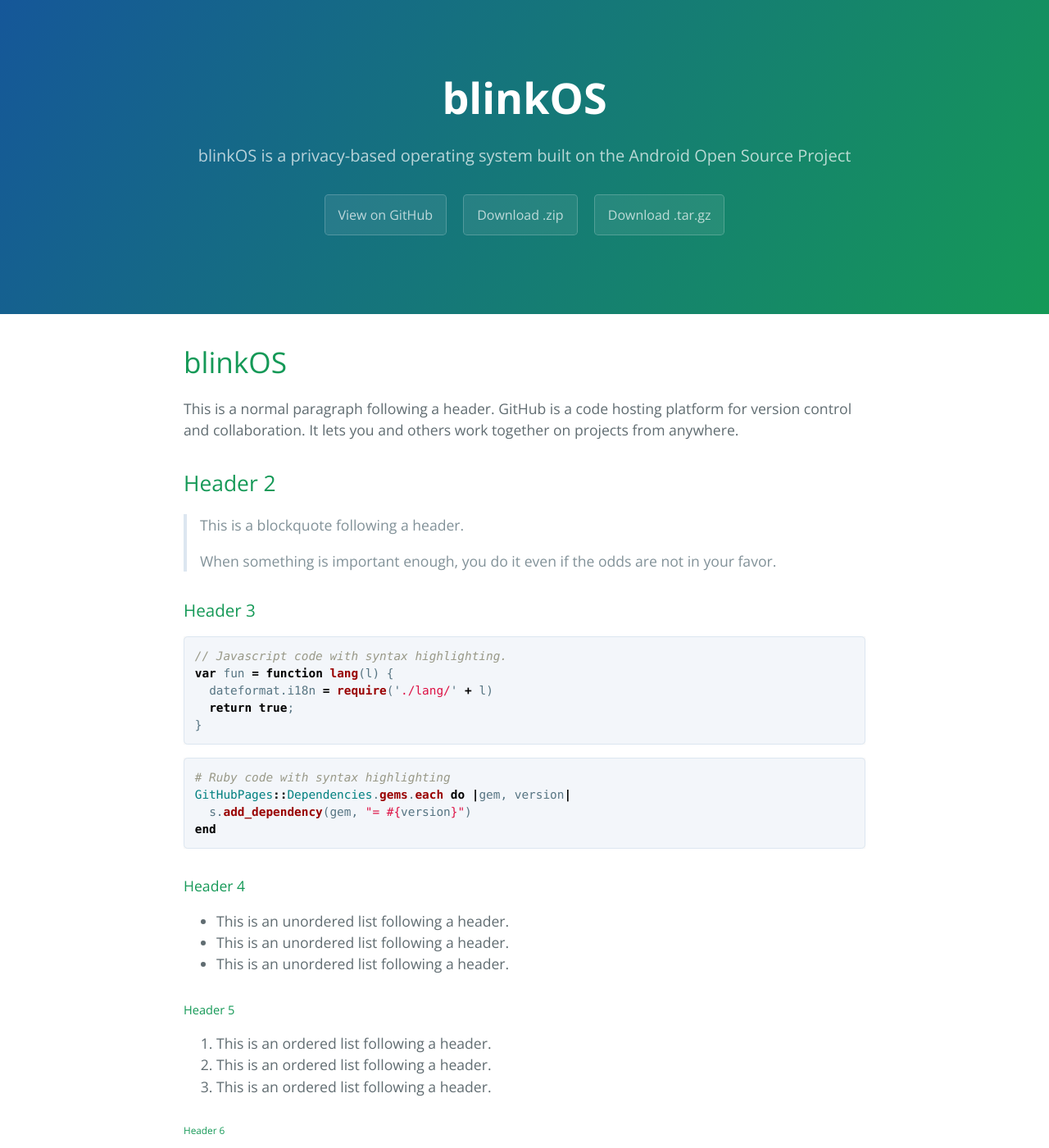
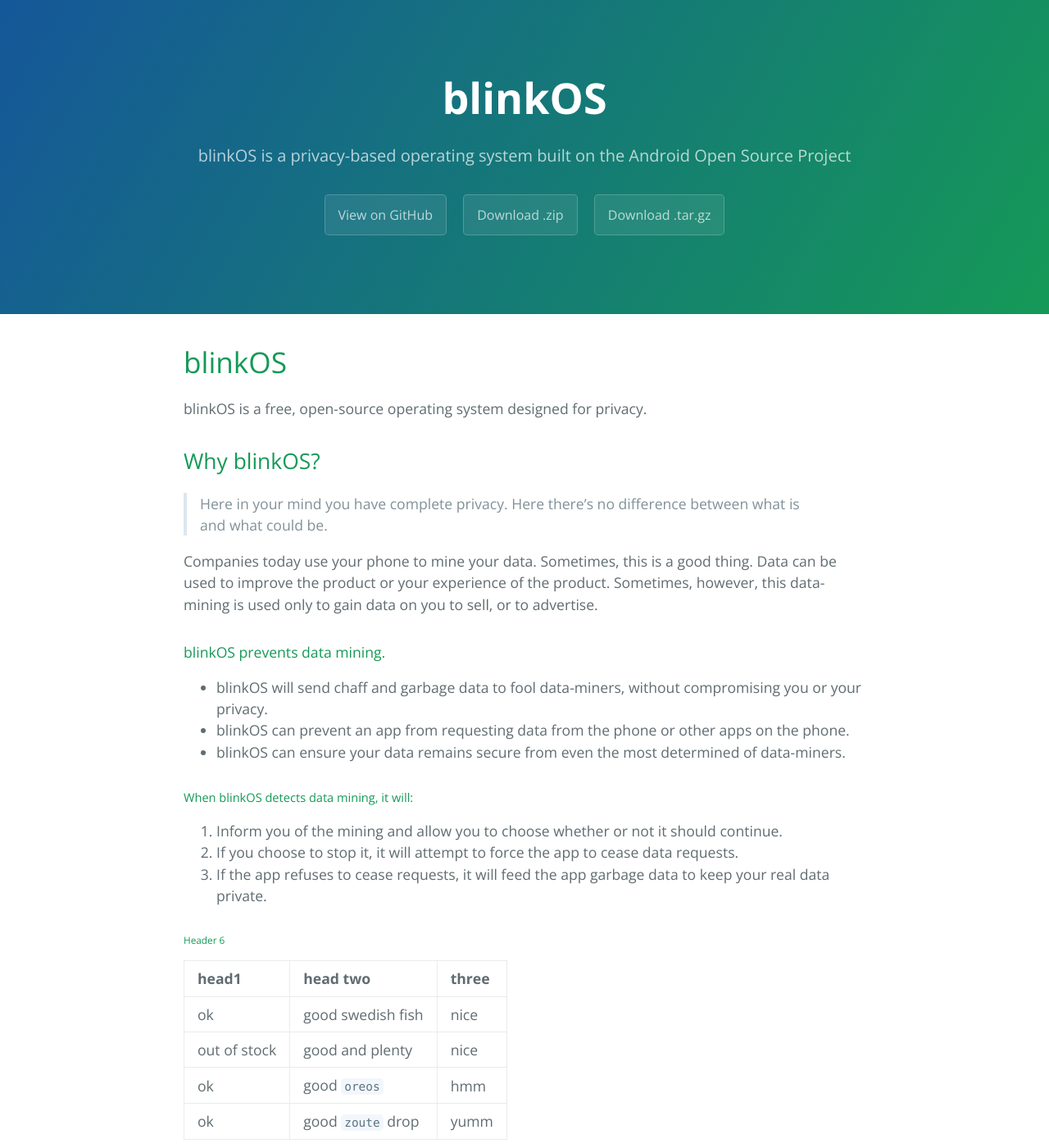
Before and after one commit to CAM-o-man/blinkOSweb, a Jekyll site: the page built from docs/index.md, in a window 1280 px wide and 1400 px high. Shown: the whole window at 82% size. Built offline with Jekyll 4.4.1, drawn with Linux system fonts in a browser that asks for light colours; our own code applies the rules of GitHub Pages for plain Markdown files.

Commit message:
work on index.md

````diff
--- a/docs/index.md
+++ b/docs/index.md
@@ -1,41 +1,26 @@
 # blinkOS
 
-This is a normal paragraph following a header. GitHub is a code hosting platform for version control and collaboration. It lets you and others work together on projects from anywhere.
+blinkOS is a free, open-source operating system designed for privacy.
 
-## Header 2
+## Why blinkOS?
 
-> This is a blockquote following a header.
->
-> When something is important enough, you do it even if the odds are not in your favor.
+> Here in your mind you have complete privacy. Here there's no difference between what is and what could be.
 
-### Header 3
+Companies today use your phone to mine your data. Sometimes, this is a good thing. Data can
+be used to improve the product or your experience of the product. Sometimes, however, this
+data-mining is used only to gain data on you to sell, or to advertise.
 
-```js
-// Javascript code with syntax highlighting.
-var fun = function lang(l) {
-  dateformat.i18n = require('./lang/' + l)
-  return true;
-}
-```
+#### blinkOS prevents data mining.
 
-```ruby
-# Ruby code with syntax highlighting
-GitHubPages::Dependencies.gems.each do |gem, version|
-  s.add_dependency(gem, "= #{version}")
-end
-```
+*   blinkOS will send chaff and garbage data to fool data-miners, without compromising you or your privacy.
+*   blinkOS can prevent an app from requesting data from the phone or other apps on the phone.
+*   blinkOS can ensure your data remains secure from even the most determined of data-miners.
 
-#### Header 4
+##### When blinkOS detects data mining, it will:
 
-*   This is an unordered list following a header.
-*   This is an unordered list following a header.
-*   This is an unordered list following a header.
-
-##### Header 5
-
-1.  This is an ordered list following a header.
-2.  This is an ordered list following a header.
-3.  This is an ordered list following a header.
+1.  Inform you of the mining and allow you to choose whether or not it should continue.
+2.  If you choose to stop it, it will attempt to force the app to cease data requests.
+3.  If the app refuses to cease requests, it will feed the app garbage data to keep your real data private.
 
 ###### Header 6
 
````
